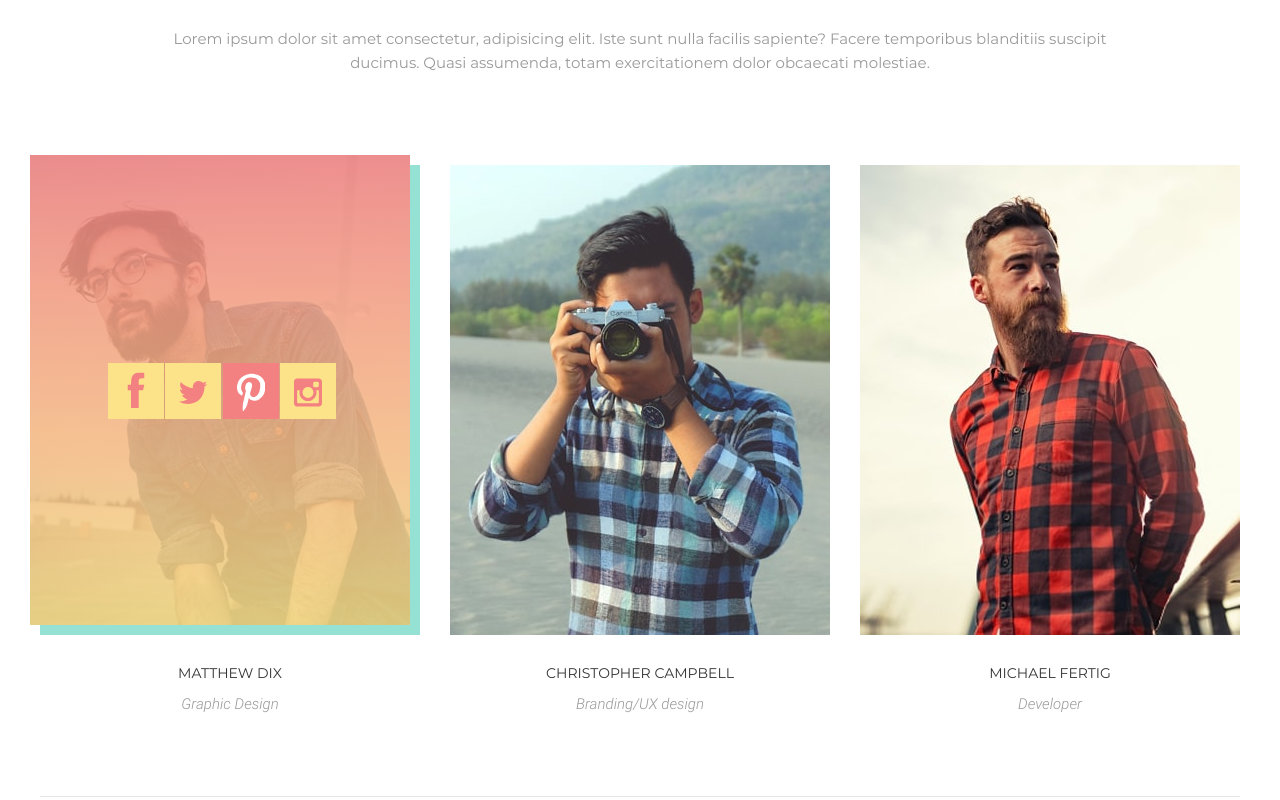
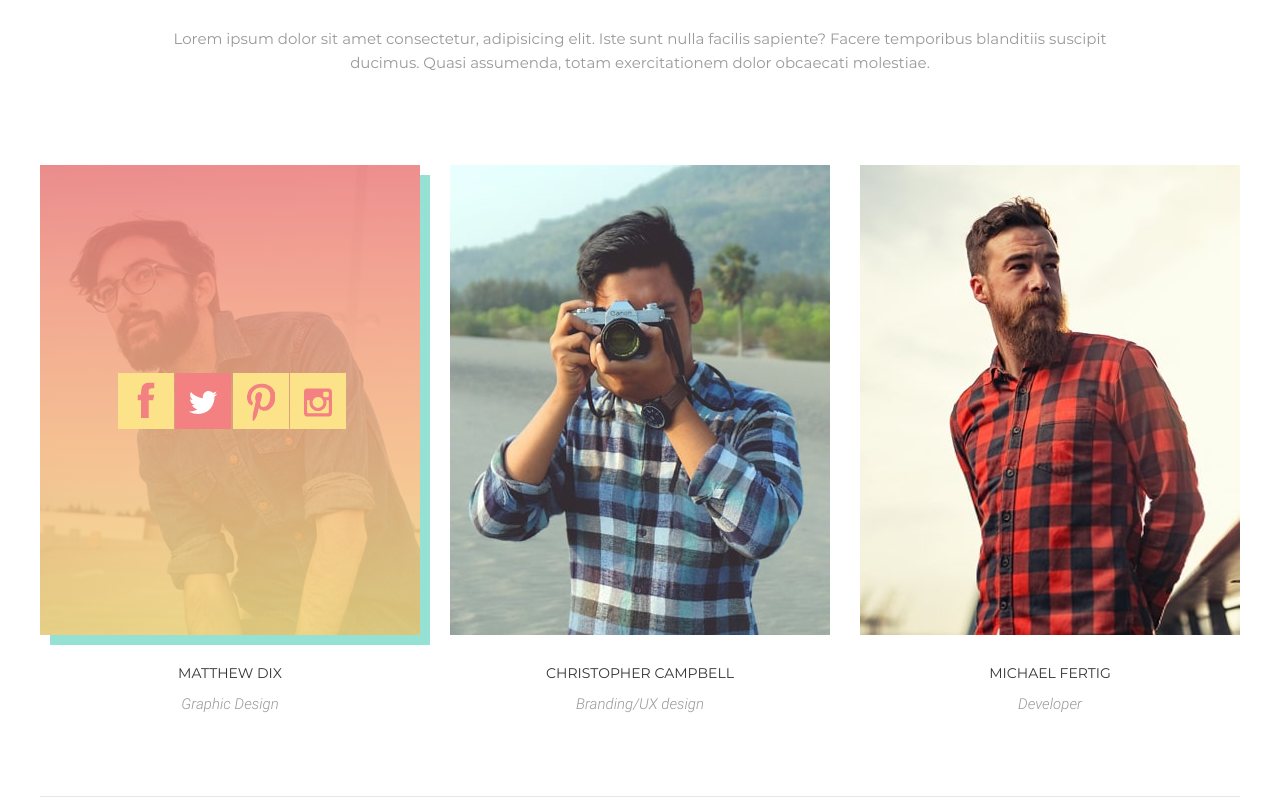
Before and after one commit to Mariia2505/goit-fe-course, a plain HTML site: page module-10/index.html in a window 1280 px wide. In both pictures the pointer is over the element 230 px from the left and 2133 px from the top of the page. Shown: the part 1733-2533 px from the top of the page. Drawn offline with Linux system fonts and the light colour scheme.

Commit message:
Add files via upload

```diff
--- a/module-10/css/styles.css
+++ b/module-10/css/styles.css
@@ -329,9 +329,9 @@ main {
 
 .team__photo:hover {
   position: relative;
-  /* transform: translateX(-10px), translateY(10px); */
-  left: -10px;
-  top: -10px;
+  transform: translateX(-10px), translateY(-10px);
+  /* left: -10px;
+  top: -10px; */
   -webkit-box-shadow: 10px 10px 0 0 #95e1d3;
           box-shadow: 10px 10px 0 0 #95e1d3;
   /* не знаю как сделать так чтобы картинка не дергалась при наведении на ее тень и как сделать плавный трансформ картинки*/
@@ -376,7 +376,8 @@ main {
 }
 
 .socials__link{
-  display: block;
+  display: flex;
+  justify-content: center;
   width: 56px;
   height: 56px;
   cursor: pointer;
```
